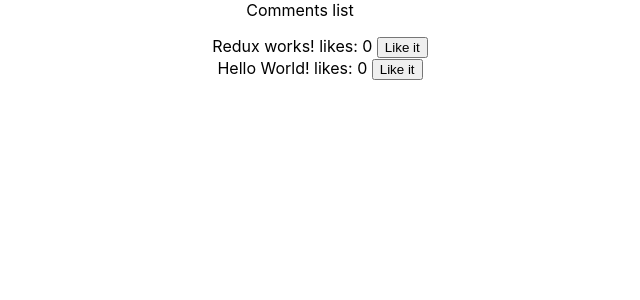
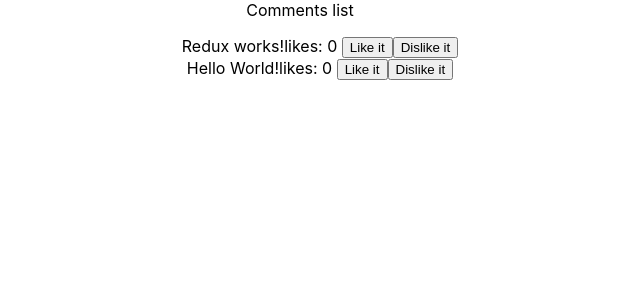
Before and after one commit to mruminski/19.7, a React (Create React App) app: page / in a window 1280 px wide. Shown: the top 300 px of the page, without its empty margins (340-980 px from the left). Built offline with nearby package versions, Linux system fonts and the light colour scheme.

Commit message:
Add dislake btn to comments

```diff
--- a/src/Comment.js
+++ b/src/Comment.js
@@ -1,6 +1,11 @@
 import React from 'react';
 
-const Comment = ({text, thumb, id, likeComment}) =>
-  <li> {text} <span>likes: {thumb} </span> <button onClick={() => likeComment(id)}>Like it</button></li>;
+const Comment = ({text, thumb, id, likeComment, dislakeComment}) =>
+  <li>
+    {text}
+    <span>likes: {thumb} </span>
+    <button onClick={() => likeComment(id)}>Like it</button>
+    <button onClick={() => dislakeComment(id)}>Dislike it</button>
+  </li>;
 
 export default Comment;
--- a/src/CommentContainer.js
+++ b/src/CommentContainer.js
@@ -1,9 +1,10 @@
 import {connect} from 'react-redux';
 import Comment from './Comment';
-import {likeComment} from './actions';
+import {likeComment, dislakeComment} from './actions';
 
 const mapDispatchToProps = dispatch => ({
-  likeComment: (id) => dispatch(likeComment(id))
+  likeComment: (id) => dispatch(likeComment(id)),
+  dislakeComment: (id) => dispatch(dislakeComment(id))
 });
 
 export default connect(null, mapDispatchToProps)(Comment)
--- a/src/CommentsReducers.js
+++ b/src/CommentsReducers.js
@@ -27,7 +27,7 @@ function comments(state = [], action) {
     case DISLIKE_COMMENT:
       return state.map(comment => {
         if (comment.id === action.id) {
-          return {...comment, likes: comment.thumb - 1}
+          return {...comment, thumb: comment.thumb - 1}
         }
         return comment;
       });
```
